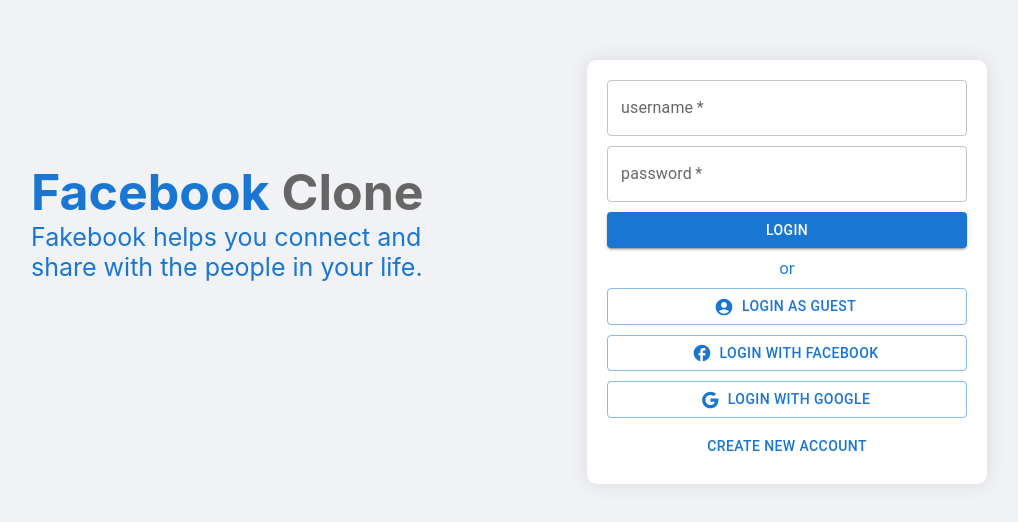
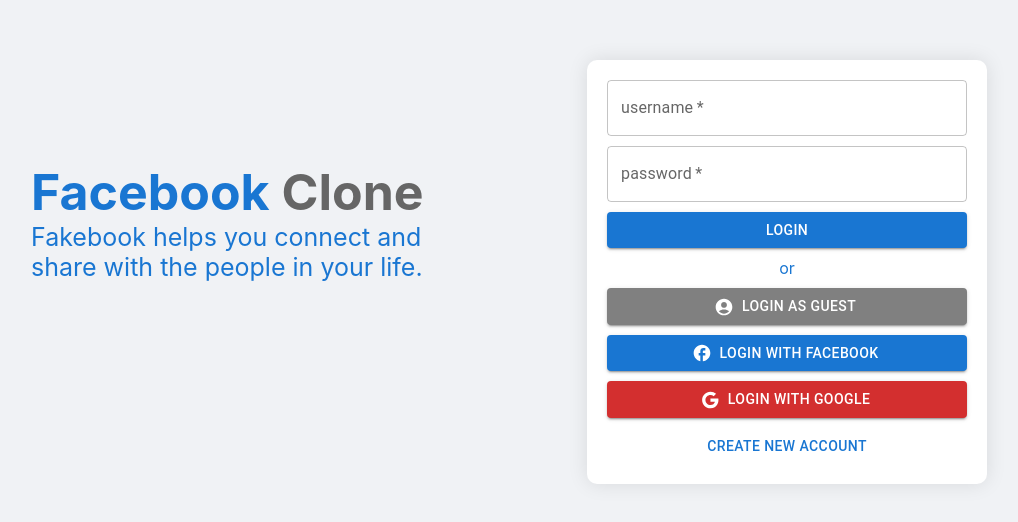
Before and after one commit to naruebes-dearw/facebookcloneproject, a React (Create React App) app in the folder client/: page /login in a window 1280 px wide. Shown: the part 128-650 px from the top of the page, without its empty margins (123-1141 px from the left). Built offline with nearby package versions, Linux system fonts and the light colour scheme; no server answers.

Commit message:
fixed bug - edit profile not close when submit

```diff
--- a/client/src/components/home/header/headerRight/profileSetting/ProfileSetting.js
+++ b/client/src/components/home/header/headerRight/profileSetting/ProfileSetting.js
@@ -42,7 +42,6 @@
   };
   const handleEdit = (e) => {
     e.preventDefault();
-    setAnchorEl(null);
     const newProfile = {
       userId,
       editFirstName,
@@ -50,18 +49,8 @@
       editImgUrl
     }
     editProfile(newProfile, dispatch);
+    setOpenEditProfile(false);
   };
-  // const editProfilePopup = () => {
-  //   console.log("edit profile popup 1")
-  //   setOpenEditProfile(true)
-  //   // setAnchorEl(null);
-  // }
-
-  // const stopImmediatePropagation = (e) => {
-  //   e.stopPropagation();
-  //   e.preventDefault();
-  //   console.log("stop immediate propagation.");
-  // };
 
   const handleDelete = () => {
     deleteProfile(userId);
--- a/client/src/components/login/loginBtn/FacebookLoginBtn.js
+++ b/client/src/components/login/loginBtn/FacebookLoginBtn.js
@@ -8,7 +8,7 @@
     <>
       <Button
         onClick={(() => oauthLogin(SERVER_LOGIN_FACEBOOK))}
-        variant="outlined"
+        variant="contained"
         startIcon={<FacebookRoundedIcon />}
       >
         Login with facebook
--- a/client/src/components/login/loginBtn/GoogleLoginBtn.js
+++ b/client/src/components/login/loginBtn/GoogleLoginBtn.js
@@ -8,7 +8,8 @@
     <>
       <Button
         onClick={(() => oauthLogin(SERVER_LOGIN_GOOGLE))}
-        variant="outlined"
+        variant="contained"
+        color="error"
         startIcon={<GoogleIcon />}
       >
         Login with google
--- a/client/src/components/login/loginBtn/GuestLoginBtn.js
+++ b/client/src/components/login/loginBtn/GuestLoginBtn.js
@@ -23,7 +23,9 @@
     <>
       <Button
         onClick={(() => guestLogin())}
-        variant="outlined"
+        variant="contained"
+        // color="secondary"
+        style={{ backgroundColor: "grey" }}
         startIcon={<AccountCircleIcon />}
       >
         Login as guest
```
